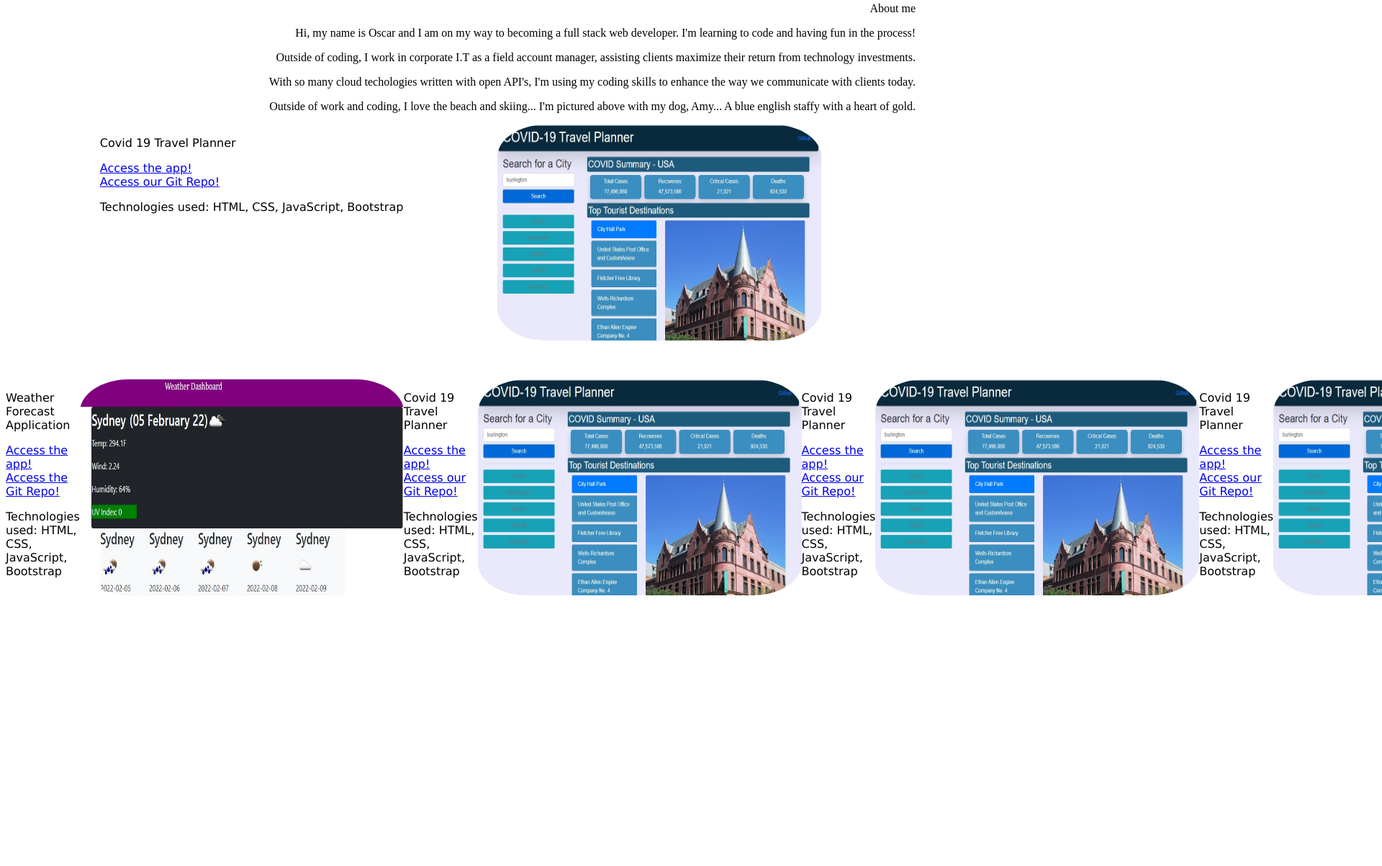
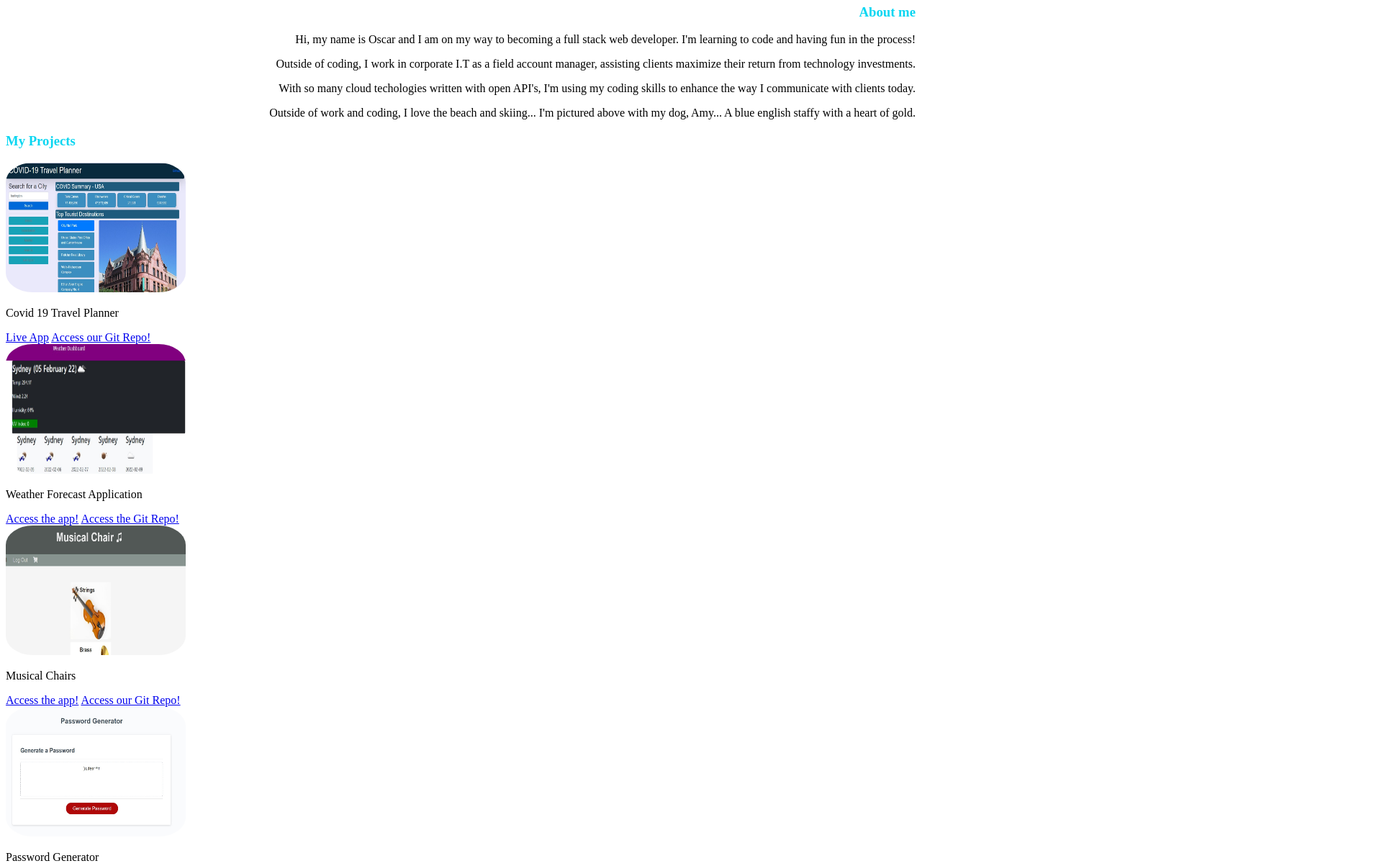
Before and after one commit to oscarcbryant/Portfolio-3, a plain HTML site: page index.html in a window 1280 px wide. Shown: the part 272-1475 px from the top of the page at 72% size, 1920 px wide, since content can reach past the window. Before the commit the page ends 1311 px from the top, so only its background shows below. Drawn offline with Linux system fonts and the light colour scheme.

Commit message:
styling project div

```diff
--- a/index.html
+++ b/index.html
@@ -23,70 +23,50 @@
         <img id="rosedale" src="Images/Rosedale.jpg">
     </div>
     <div id="text">
-        <p>About me</p>
+        <h3>About me</h3>
         <p>Hi, my name is Oscar and I am on my way to becoming a full stack web developer. I'm learning to code and having fun in the process!</p>
         <p>Outside of coding, I work in corporate I.T as a field account manager, assisting clients maximize their return from technology investments.</p>
-        <p>With so many cloud techologies written with open API's, I'm using my coding skills to enhance the way we communicate with clients today.</p>
+        <p>With so many cloud techologies written with open API's, I'm using my coding skills to enhance the way I communicate with clients today.</p>
         <p>Outside of work and coding, I love the beach and skiing... I'm pictured above with my dog, Amy... A blue english staffy with a heart of gold.</p>
     </div>
 
-    <div id="content-div">
-            <div id="content-menu">
-                <p>Covid 19 Travel Planner</p>
-                <a href="https://gabi-m-p.github.io/Covid-19-Travel-Planner/">Access the app!</a>
-                <a href="https://github.com/Gabi-m-p/Covid-19-Travel-Planner">Access our Git Repo!</a>
-                <p>Technologies used: HTML, CSS, JavaScript, Bootstrap</p>
-            </div>
-        <div>
-            <img id="travel-image" src="Images/Travel Planner.jpg">
+    <h3>My Projects</h3>
+    <div id="projects">
+
+        <div id="covid">
+            <img id="project-image" id="travel-image" src="Images/Travel Planner.jpg">
+            <p>Covid 19 Travel Planner</p>
+            <a href="https://gabi-m-p.github.io/Covid-19-Travel-Planner/">Live App</a>
+            <a href="https://github.com/Gabi-m-p/Covid-19-Travel-Planner">Access our Git Repo!</a>
         </div>
 
-    </div>
-    <div id="content-div">
-        <div id="content-menu">
+        <div id="weather">
+            <img id="project-image" id="weather-image" src="Images/Weather-Dashboard.jpg">
             <p>Weather Forecast Application</p>
             <a href="https://oscarcbryant.github.io/Weather-Dashboard/">Access the app!</a>
             <a href="https://github.com/oscarcbryant/Weather-Dashboard">Access the Git Repo!</a>
-            <p>Technologies used: HTML, CSS, JavaScript, Bootstrap</p>
         </div>
-    <div>
-        <img id="weather-image" src="Images/Weather-Dashboard.jpg">
-    </div>
 
-    <div id="content-div">
-        <div id="content-menu">
-            <p>Covid 19 Travel Planner</p>
+        <div id="musicalchairs">
+            <img id="project-image" id="musical-image" src="Images/musicalchairs.jpg">
+            <p>Musical Chairs</p>
             <a href="https://gabi-m-p.github.io/Covid-19-Travel-Planner/">Access the app!</a>
             <a href="https://github.com/Gabi-m-p/Covid-19-Travel-Planner">Access our Git Repo!</a>
-            <p>Technologies used: HTML, CSS, JavaScript, Bootstrap</p>
         </div>
-    <div>
-        <img id="travel-image" src="Images/Travel Planner.jpg">
-    </div>
 
-    <div id="content-div">
-        <div id="content-menu">
-            <p>Covid 19 Travel Planner</p>
+        <div id="passwordgenerator">
+            <img id="project-image" id="password" src="Images/passwordgenerator.jpg">
+            <p>Password Generator</p>
             <a href="https://gabi-m-p.github.io/Covid-19-Travel-Planner/">Access the app!</a>
             <a href="https://github.com/Gabi-m-p/Covid-19-Travel-Planner">Access our Git Repo!</a>
-            <p>Technologies used: HTML, CSS, JavaScript, Bootstrap</p>
         </div>
-    <div>
-        <img id="travel-image" src="Images/Travel Planner.jpg">
-    </div>
 
-    <div id="content-div">
-        <div id="content-menu">
-            <p>Covid 19 Travel Planner</p>
+        <div id="notetaker">
+            <img id="project-image" id="musical-image" src="Images/notetaker.jpg">
+            <p>Digital Note Taker</p>
             <a href="https://gabi-m-p.github.io/Covid-19-Travel-Planner/">Access the app!</a>
             <a href="https://github.com/Gabi-m-p/Covid-19-Travel-Planner">Access our Git Repo!</a>
-            <p>Technologies used: HTML, CSS, JavaScript, Bootstrap</p>
         </div>
-    <div>
-        <img id="travel-image" src="Images/Travel Planner.jpg">
-    </div>
-
-
     </div>
 </body>
 <footer id="footer">
--- a/style.css
+++ b/style.css
@@ -35,33 +35,29 @@ body {
     display: flex;
 }
 
+h3 {
+    color: rgb(9, 214, 241)
+}
+
 #text {
     color: black;
     text-align: end;
 }
 
-#travel-image {
+#project-image {
     border-radius: 15%;
-    height: 300px;
-    width: 450px;
+    height: 180px;
+    width: 250px;
 
 }
 
-#weather-image {
-    border-radius: 15%;
-    height: 300px;
-    width: 450px;
-    border-color: black;
 
-
-}
-
-#content-div {
+/* #content-div {
     display: flex;
     font-family: 'Lucida Sans', 'Lucida Sans Regular', 'Lucida Grande', 'Lucida Sans Unicode', Geneva, Verdana, sans-serif;
     justify-content: space-evenly;
     padding-bottom: 50px;
-}
+} */
 
 #content-menu {
     display: flex;
```
Also changed, not shown: Images/musicalchairs.jpg (added), Images/notetaker.jpg (added), Images/passwordgenerator.jpg (added).
